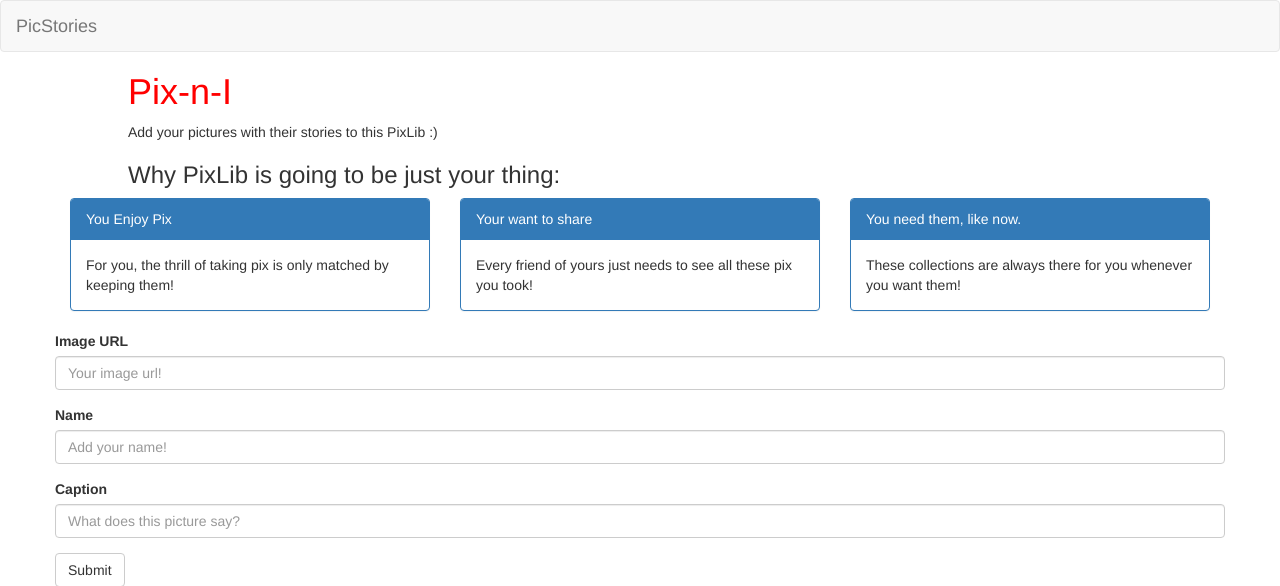
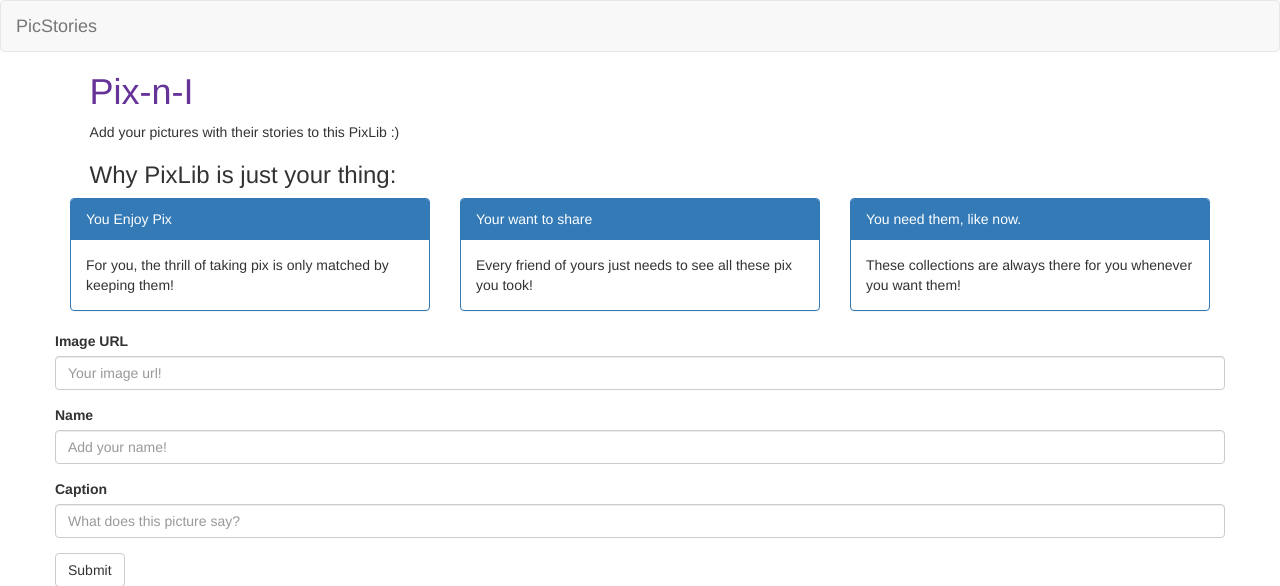
Before and after one commit to SowmyaAji/Pix-n-I, a Django app: page / in a window 1280 px wide. Shown: the top 586 px of the page. Run offline with Django 3.2, Linux system fonts and the light colour scheme; data comes from the database, SQL or seed files in the repository; both versions use the stored data as it was after the commit; some libraries are stand-ins or nearby versions.

Commit message:
Fix index.html positioning.

```diff
--- a/pixnme/database/forms.py
+++ b/pixnme/database/forms.py
@@ -3,6 +3,8 @@ from database.models import Post
 
 
 class UpdatePostForm(forms.ModelForm):
+    caption = forms.CharField(label="Caption", widget=forms.TextInput(attrs={'class': 'form-control', }
+                                                                      ))
 
     class Meta:
 
--- a/pixnme/static/css/index.css
+++ b/pixnme/static/css/index.css
@@ -1,9 +1,9 @@
 #page-title {
-color: red;
+color: rebeccapurple;
 
 }
 header {
-    padding-left: 10%;
+    padding-left: 7%;
 
 }
 
--- a/pixnme/templates/edit_post.html
+++ b/pixnme/templates/edit_post.html
@@ -2,9 +2,11 @@
 
 
         {% csrf_token %}
-        {{ form.as_p }}
 
-        <button type="submit">Submit</button>
+
+     {{ form.as_p }}
+        <br>
+        <button type="submit" class="btn btn-success">Submit</button>
 
 
     </form>
--- a/pixnme/templates/index.html
+++ b/pixnme/templates/index.html
@@ -27,7 +27,7 @@
         Add your pictures with their stories to this PixLib :)
     </p>
 
-    <h3>Why PixLib is going to be just your thing: </h3>
+    <h3>Why PixLib is just your thing: </h3>
 </header>
     <div class="container">
         <div class= "row">
--- a/pixnme/templates/post.html
+++ b/pixnme/templates/post.html
@@ -34,8 +34,8 @@
 
 
             <a class="btn btn-danger" href="{% url 'post_remove' pk=post.pk %}">Delete</a>
-            <br>
-             <a class="btn btn-default" href="{% url 'edit_post' pk=post.pk %}">Edit</a>
+
+             <a class="btn btn-success" href="{% url 'edit_post' pk=post.pk %}">Edit</a>
 
     </a>
 
```
Also changed, not shown: pixnme/db.sqlite3.
